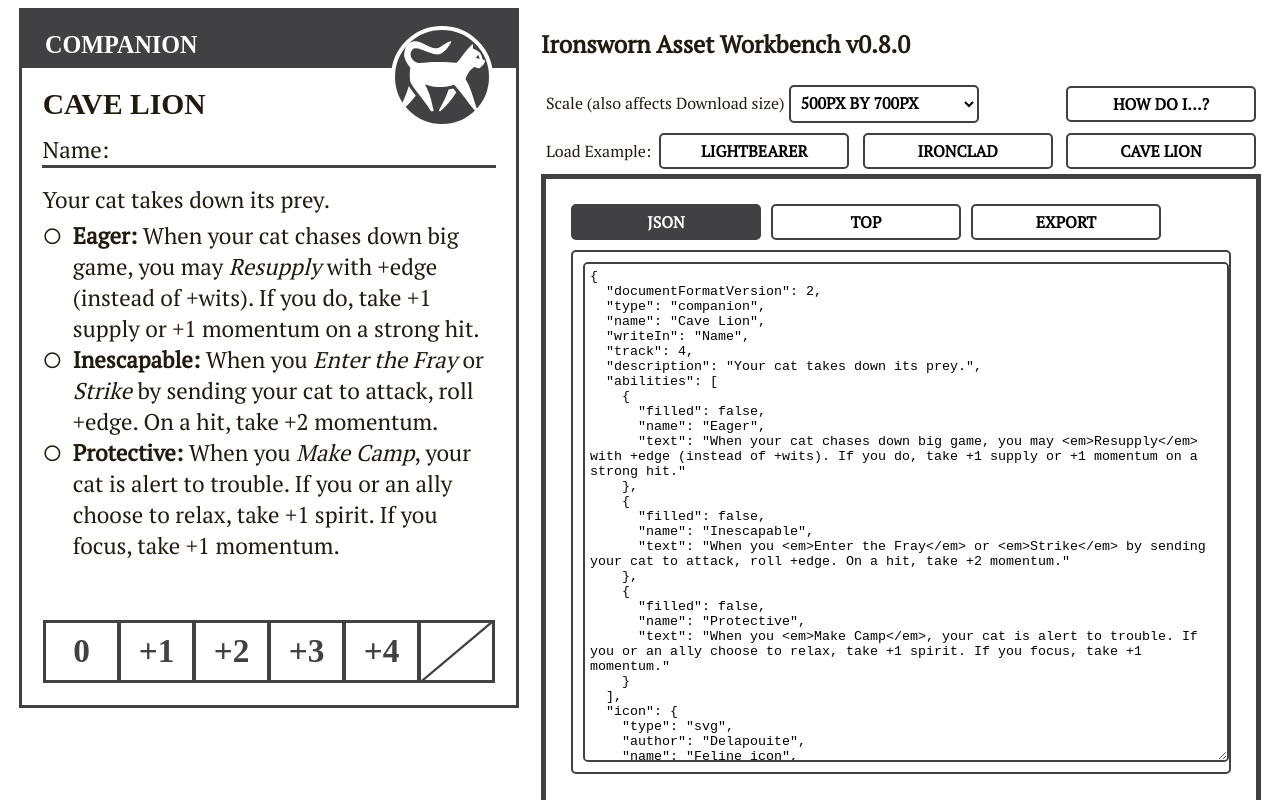
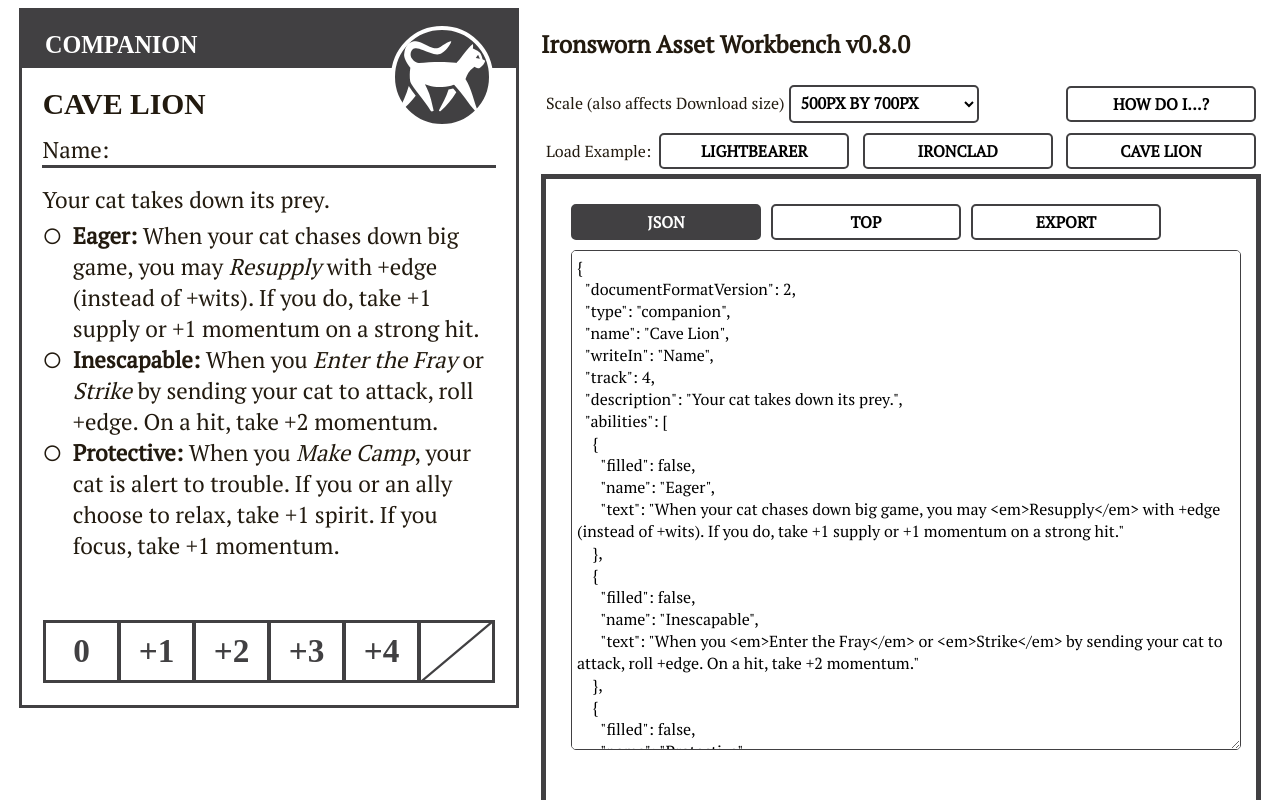
Before and after one commit to effortlessmountain/ironsworn-asset-workbench, a React (Create React App) app: page / in a window 1280 px wide. Shown: the top 800 px of the page. Built offline with nearby package versions, Linux system fonts and the light colour scheme; a web font is replaced by a local one.

Commit message:
(#9) style tweaks to inputs

```diff
--- a/src/SidePanel/DetailsEditor.tsx
+++ b/src/SidePanel/DetailsEditor.tsx
@@ -1,4 +1,4 @@
-import React, { Ref } from 'react'
+import React from 'react'
 import { LabeledTextInput, LabeledTextAreaInput } from './LabeledTextInput'
 import { AssetDocument, transformSvgString } from '../models/models'
 
@@ -14,7 +14,7 @@ class TopView extends React.Component<TopViewProps> {
     render() {
         return (
             <div className="editor-view misc-editor-view">
-                <div className="box-border vertical">
+                <div className="vertical">
                     <LabeledTextInput
                         label="Asset Name"
                         value={this.props.currentAsset.name}
@@ -44,7 +44,7 @@ class TopView extends React.Component<TopViewProps> {
                             this.props.setCurrentAsset(this.props.currentAsset)
                         }}></LabeledTextAreaInput>
                 </div>
-                <div className="icon-import box-border">
+                <div className="icon-import thin-box-border">
                     <div>
                         <label htmlFor="icon-fileselect">Icon to import: </label>
                         <input type="file" id="icon-fileselect" />
@@ -171,9 +171,9 @@ export default class DetailsEditor extends React.Component<DetailsEditorProps, D
                 <ViewSwitcher activeView={this.state.activeView} switchView={(view) => this.switchView(view)}></ViewSwitcher>
                 {this.state.activeView === "JSON" &&
                     <div className="editor-view">
-                        <div className="box-border">
+                        <div>
                             <textarea
-                                className="interface-input box-border"
+                                className="interface-input thin-box-border"
                                 spellCheck="false"
                                 value={this.state.editorJSON || asJSON(this.props.currentAsset)}
                                 onChange={(e) => this.handleJSONChange(e.currentTarget.value)}
--- a/src/SidePanel/LabeledTextInput.tsx
+++ b/src/SidePanel/LabeledTextInput.tsx
@@ -8,7 +8,7 @@ export function LabeledTextInput(props: {
     return (
         <div className="text-input">
             <label>{props.label}</label>
-            <input type="text" value={props.value} onChange={props.handleChange} className="thin-box-border"></input>
+            <input type="text" value={props.value} onChange={props.handleChange}></input>
         </div>
     );
 }
@@ -21,7 +21,7 @@ export function LabeledTextAreaInput(props: {
     return (
         <div className="text-input">
             <label>{props.label}</label>
-            <textarea value={props.value} onChange={props.handleChange} className="thin-box-border"></textarea>
+            <textarea value={props.value} onChange={props.handleChange}></textarea>
         </div>
     );
 }
--- a/src/index.css
+++ b/src/index.css
@@ -6,10 +6,11 @@
     --asset-width    : 750px;
     --asset-height   : 1050px;
     --asset-font-size: 2.2em;
+    --font           : 'PT Serif';
 }
 
 body {
-    font-family: 'PT Serif';
+    font-family: var(--font);
 }
 
 .preview-download {
@@ -111,19 +112,22 @@ button.selected {
     display: flex;
     flex-direction: column;
     justify-content: center;
-    /* align-items: center; */
+    margin-bottom: 10px;
 }
 
 
+input, textarea {
+    font-family: var(--font);
+    font-size: 16px;
+}
+
+.text-input input,
+.text-input textarea {
+    margin-left: 5px;
+}
+
 .text-input input {
     width: 200px;
-}
-
-.box-border {
-    border: 2px solid var(--gray);
-    border-radius: 5px;
-    margin: 5px;
-    padding: 5px;
 }
 
 .thin-box-border {
```
